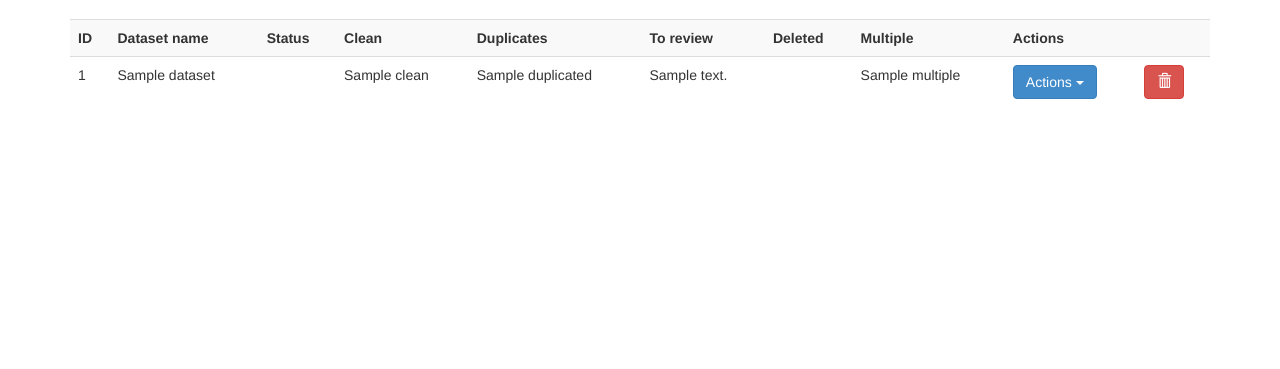
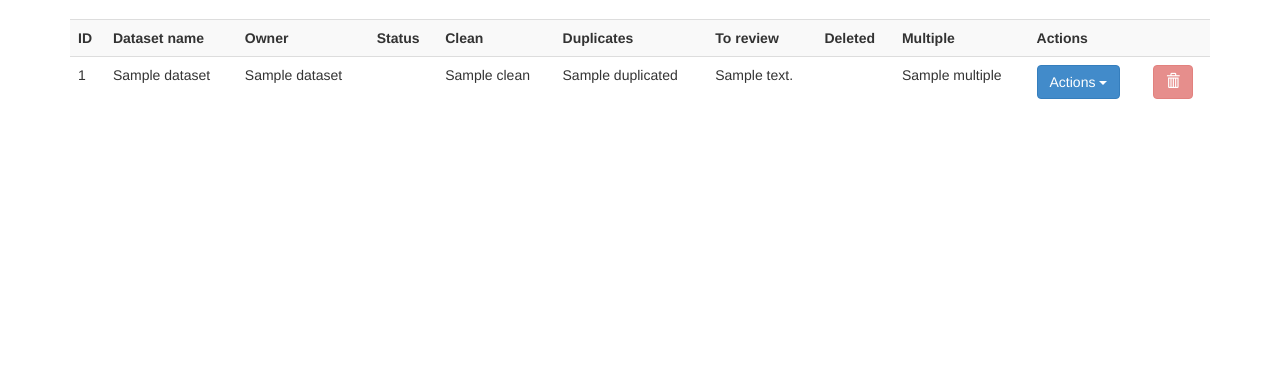
Before and after one commit to qsardw/qsardw-frontend, a PHP site: template resources/templates/datasets/lists.twig in a window 1280 px wide. Shown: the part 51-420 px from the top of the page. Run offline with PHP 8.4, Linux system fonts and the light colour scheme; the template is opened without the code that fills it: most values are stand-ins (such as "Sample title", 1, 10 or a date in 2020); some libraries are stand-ins or nearby versions.

Commit message:
Showing in the datasets list the datasets shared with the user

```diff
--- a/resources/templates/datasets/lists.twig
+++ b/resources/templates/datasets/lists.twig
@@ -8,6 +8,7 @@
                 <tr>
                     <th>ID</th>
                     <th>Dataset name</th>
+                    <th>Owner</th>
                     <th>Status</th>
                     <th>Clean</th>
                     <th>Duplicates</th>
@@ -20,6 +21,7 @@
                 <tr>
                     <td>{{ dataset.id }}</td>
                     <td>{{ dataset.dataset_name }}</td>
+                    <td>{% if dataset.owner == owner %}You{% else %}{{ dataset.owner_name }}{% endif %}</td>
                     <td>
                         {% if dataset.status == 0 %}
                             Pending
@@ -86,7 +88,7 @@
                         </div>
                     </td>
                     <td>
-                        <a href="{{ path('dataset_deletion_confirm',{id: dataset.id}) }}" class="btn btn-danger"{%if dataset.status == 1%} disabled="disabled"{% endif%}>
+                        <a href="{{ path('dataset_deletion_confirm',{id: dataset.id}) }}" class="btn btn-danger"{%if dataset.status == 1 or dataset.owner != owner%} disabled="disabled"{% endif%}>
                             <span class="glyphicon glyphicon-trash"></span>
                         </a>
                     </td>
--- a/src/Qsardw/Frontend/Controllers/DatasetsController.php
+++ b/src/Qsardw/Frontend/Controllers/DatasetsController.php
@@ -154,7 +154,8 @@ class DatasetsController extends BaseController
         }
 
         $templateData = array(
-            'datasets' => $datasetsList
+            'datasets' => $datasetsList,
+            'owner' => $this->getAuthenticatedUser($app)->getId()
         );
 
         return $app->twig()->render(
```
Also changed, not shown: src/Qsardw/Frontend/Data/Beans/Dataset.php (+18 -0 lines), src/Qsardw/Frontend/Data/Dataset.php (+9 -1 lines).
